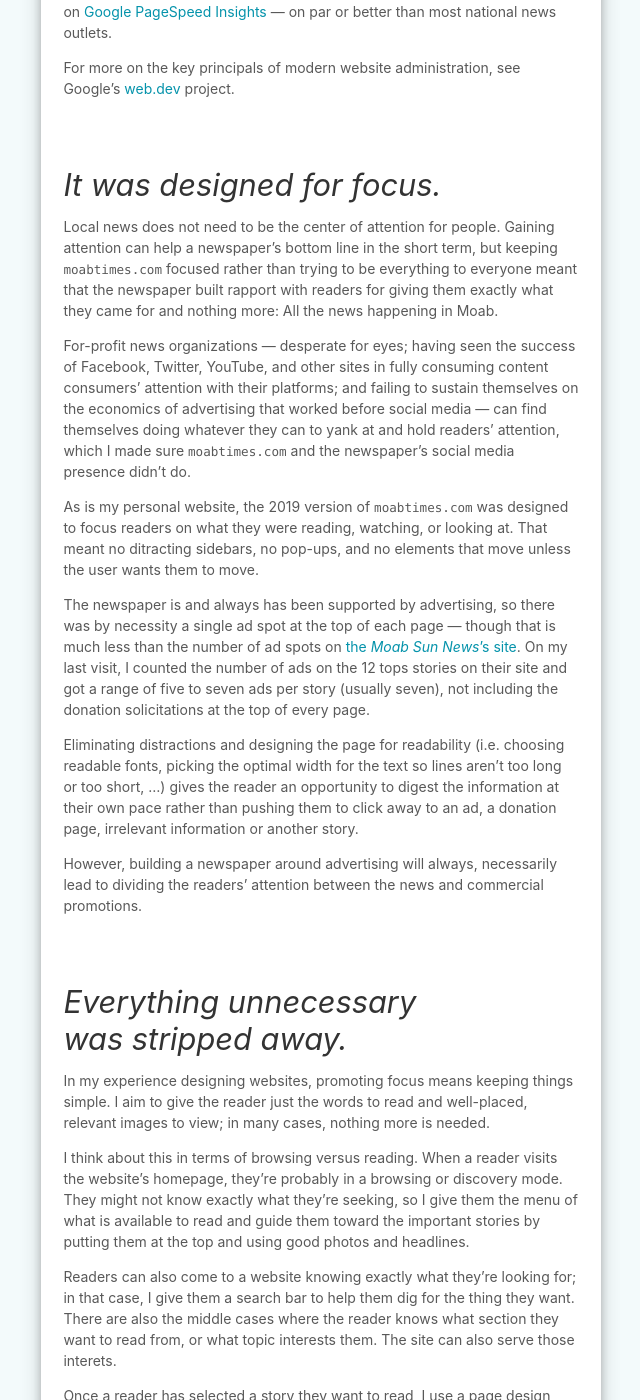
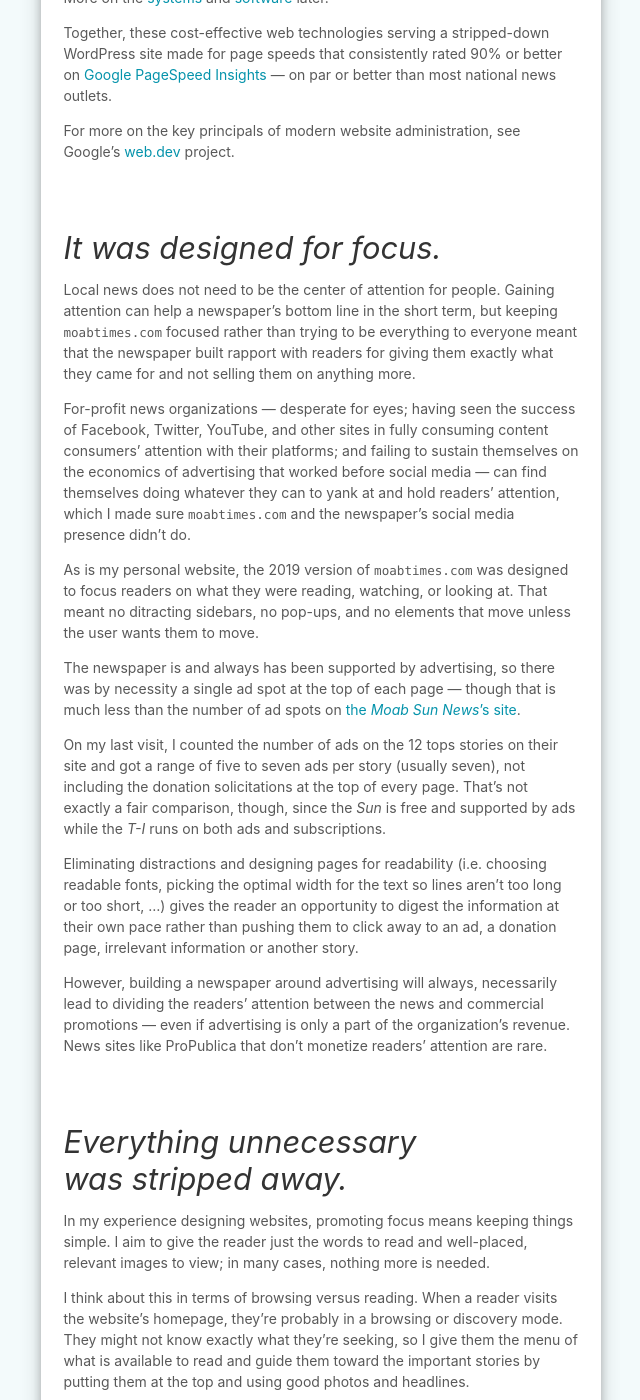
Before and after one commit to CarterPape/CarterPape.github.io, a Jekyll site: the page built from the-blog/_posts/2020-06-15-moabtimes-com-wins-first.md, in a window 1280 px wide and 1400 px high, scrolled down 2548 px. Shown: the whole window, without its empty margins (319-959 px from the left). Built offline with Jekyll 4.4.1, drawn with Linux system fonts in a browser that asks for light colours; some web fonts are replaced; some of the changed text lies outside the part shown.

Commit message:
award story edits

```diff
--- a/the-blog/_posts/2020-06-15-moabtimes-com-wins-first.md
+++ b/the-blog/_posts/2020-06-15-moabtimes-com-wins-first.md
@@ -16,7 +16,7 @@ _The Times-Independent_ competed this year among Utah weeklies with circulations
 
 For a variety of reasons, including that volunteers from out of state judge Utah's Better Newspaper Contest and that this year's award ceremony was cancelled due to the pandemic, the press association and judges did not provide specific comments about why each of this year's winners were selected.
 
-In lieu of judges' comments, I wanted to give some brief thoughts of my own about the 2019 version of the website and what made it worthy of recognition.
+In lieu of judges' comments, I wanted to give some brief thoughts of my own about the 2019 version of the website and what made it worthy of recognition. I built the site over the course of two months essentially from the ground-up and spent a lot of time making sure that it would be something people enjoyed using.
 
 To avoid confusion, I will say at this point that the current version of [`moabtimes.com`](https://moabtimes.com) is not the one that I built. [Tom Perkins](http://awebstudio.com) built and manages the 2020 version of `moabtimes.com`; he has built websites for a variety of Moab companies including that of *The Times-Independent* Associate Editor Sena Taylor Hauer's horseback riding business, [Moab Horses](https://moabhorses.com).
 
@@ -36,9 +36,9 @@ These are websites with their own professional web designers that have iterated
 
 One of the best examples of clean, ad-free, distraction-free (besides the unfortunate pop-up it has about its newsletter) web design that I have found from a digital news site is from [ProPublica](https://www.propublica.org).
 
-As a nonprofit with a solid base of donations and foundation dollars, the publication doesn't use any advertising from what I have seen, getting at one of the key challenges that faces news publications: The business model.
+As a nonprofit with a solid base of donations and foundation dollars, the publication doesn't use any advertising from what I have seen, getting at one of the key challenges that faces news publications: the business model.
 
-Solving this business problem has meant that ProPublica is free to do pretty much whatever it wants with its web design — no ads, few distractions: just the good stuff. That really becomes apparent browsing around the site.
+Solving this revenue problem has meant that ProPublica is free to do pretty much whatever it wants with its web design — no ads, few distractions: just the good stuff. That really becomes apparent browsing around the site (again, with the nagging exception of the newsletter popup).
 
 ## Its pages were small and fast.
 {:#fast}
@@ -46,11 +46,11 @@ Solving this business problem has meant that ProPublica is free to do pretty muc
 
 Moab generally has pretty good internet speeds, but if you trek far enough from the valley, those speeds either fall drastically or disappear completely.[^rural-broadband] As of writing, uncapped broadband internet is unavailable in Castle Valley, a town of just under 400 people, and in some places in the southern part of Spanish Valley.
 
-For that reason, and because even some people who live near downtown Moab do not pay for (and maybe cannot pay for) the fastest internet speeds available to them, it is important to make web pages small so that people can actually load them.
+For that reason, and because even some people who live near downtown Moab do not pay for (and maybe cannot pay for) the fastest internet speeds available to them, it is important to make web pages small enough that people can actually load them.
 
 It's like trying to download a movie versus loading a small image. Cutting the cruft that can build up on websites — needless scripts, images that are too large, unused typefaces — helps keep page sizes small, making your website accessible to more people.
 
-Maintaining a fast web server can be a relatively low-cost task, but you have to [program it with the right priorities](#software). A [mid-tier Amazon Lightstail server](https://aws.amazon.com/lightsail/pricing/) hosted the 2019 version of `moabtimes.com`, and [Cloudflare](https://www.cloudflare.com)'s content delivery network served the content, combining for one of the most cost-effective and fast back ends currently available to small businesses. More on the [systems](#systems) and [software](#software) later.
+Maintaining a fast web server can be a relatively low-cost task, but you have to [program it with the right priorities](#software) then keep it that way. A [mid-tier Amazon Lightstail server](https://aws.amazon.com/lightsail/pricing/) hosted the 2019 version of `moabtimes.com`, and [Cloudflare](https://www.cloudflare.com)'s content delivery network served the content, combining for one of the most cost-effective and fast back ends currently available to small businesses. More on the [systems](#systems) and [software](#software) later.
 
 Together, these cost-effective web technologies serving a stripped-down WordPress site made for page speeds that consistently rated 90% or better on [Google PageSpeed Insights](https://developers.google.com/speed/pagespeed/insights/?url=moabtimes.com) — on par or better than most national news outlets.
 
@@ -60,17 +60,19 @@ For more on the key principals of modern website administration, see Google's [w
 {:#focus}
 {:.balance-text}
 
-Local news does not need to be the center of attention for people. Gaining attention can help a newspaper's bottom line in the short term, but keeping `moabtimes.com` focused rather than trying to be everything to everyone meant that the newspaper built rapport with readers for giving them exactly what they came for and nothing more: All the news happening in Moab.
+Local news does not need to be the center of attention for people. Gaining attention can help a newspaper's bottom line in the short term, but keeping `moabtimes.com` focused rather than trying to be everything to everyone meant that the newspaper built rapport with readers for giving them exactly what they came for and not selling them on anything more.
 
 For-profit news organizations — desperate for eyes; having seen the success of Facebook, Twitter, YouTube, and other sites in fully consuming content consumers' attention with their platforms; and failing to sustain themselves on the economics of advertising that worked before social media — can find themselves doing whatever they can to yank at and hold readers' attention, which I made sure `moabtimes.com` and the newspaper's social media presence didn't do.
 
 As is my personal website, the 2019 version of `moabtimes.com` was designed to focus readers on what they were reading, watching, or looking at. That meant no ditracting sidebars, no pop-ups, and no elements that move unless the user wants them to move.
 
-The newspaper is and always has been supported by advertising, so there was by necessity a single ad spot at the top of each page — though that is much less than the number of ad spots on [the *Moab Sun News*'s site](https://www.moabsunnews.com). On my last visit, I counted the number of ads on the 12 tops stories on their site and got a range of five to seven ads per story (usually seven), not including the donation solicitations at the top of every page.
+The newspaper is and always has been supported by advertising, so there was by necessity a single ad spot at the top of each page — though that is much less than the number of ad spots on [the *Moab Sun News*'s site](https://www.moabsunnews.com).
 
-Eliminating distractions and designing the page for readability (i.e. choosing readable fonts, picking the optimal width for the text so lines aren't too long or too short, …) gives the reader an opportunity to digest the information at their own pace rather than pushing them to click away to an ad, a donation page, irrelevant information or another story.
+On my last visit, I counted the number of ads on the 12 tops stories on their site and got a range of five to seven ads per story (usually seven), not including the donation solicitations at the top of every page. That's not exactly a fair comparison, though, since the *Sun* is free and supported by ads while the *T-I* runs on both ads and subscriptions.
 
-However, building a newspaper around advertising will always, necessarily lead to dividing the readers' attention between the news and commercial promotions.
+Eliminating distractions and designing pages for readability (i.e. choosing readable fonts, picking the optimal width for the text so lines aren't too long or too short, …) gives the reader an opportunity to digest the information at their own pace rather than pushing them to click away to an ad, a donation page, irrelevant information or another story.
+
+However, building a newspaper around advertising will always, necessarily lead to dividing the readers' attention between the news and commercial promotions — even if advertising is only a part of the organization's revenue. News sites like ProPublica that don't monetize readers' attention are rare.
 
 ## Everything unnecessary was stripped away.
 {:#necessity}
```
